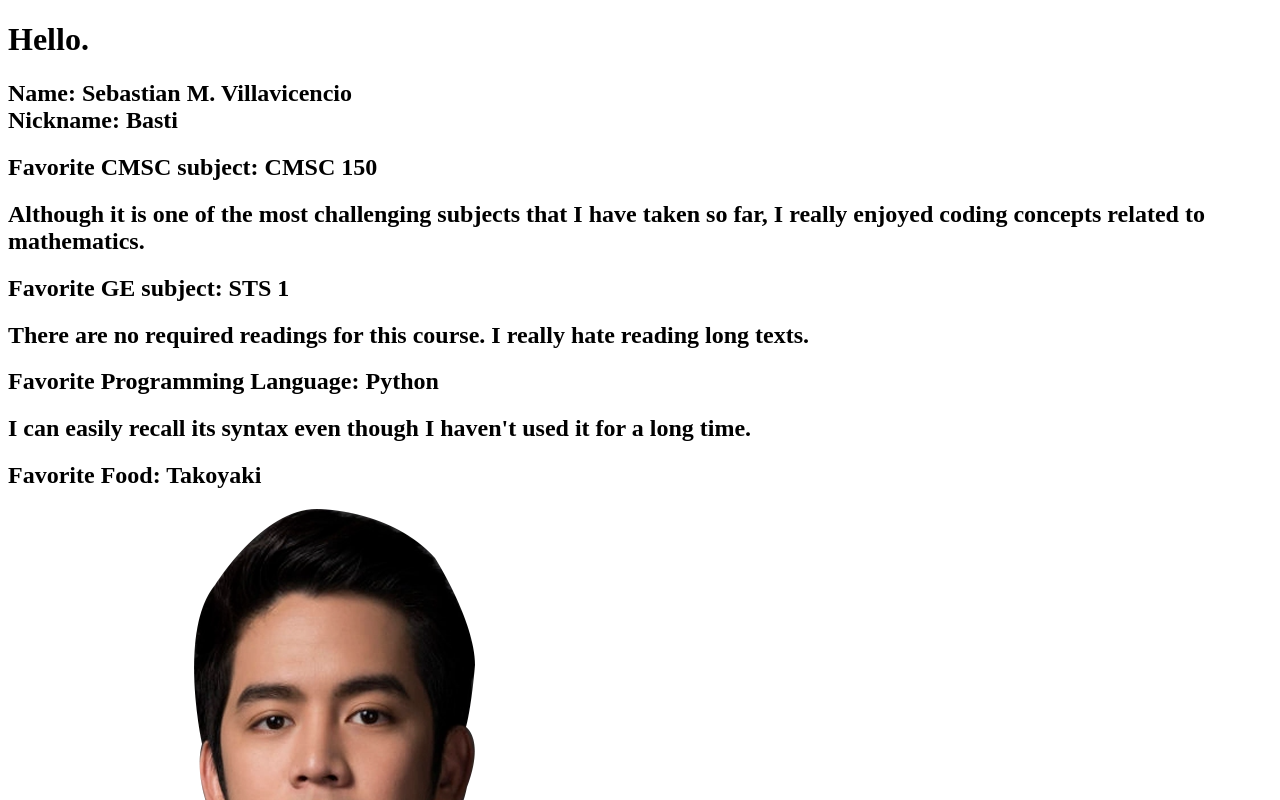
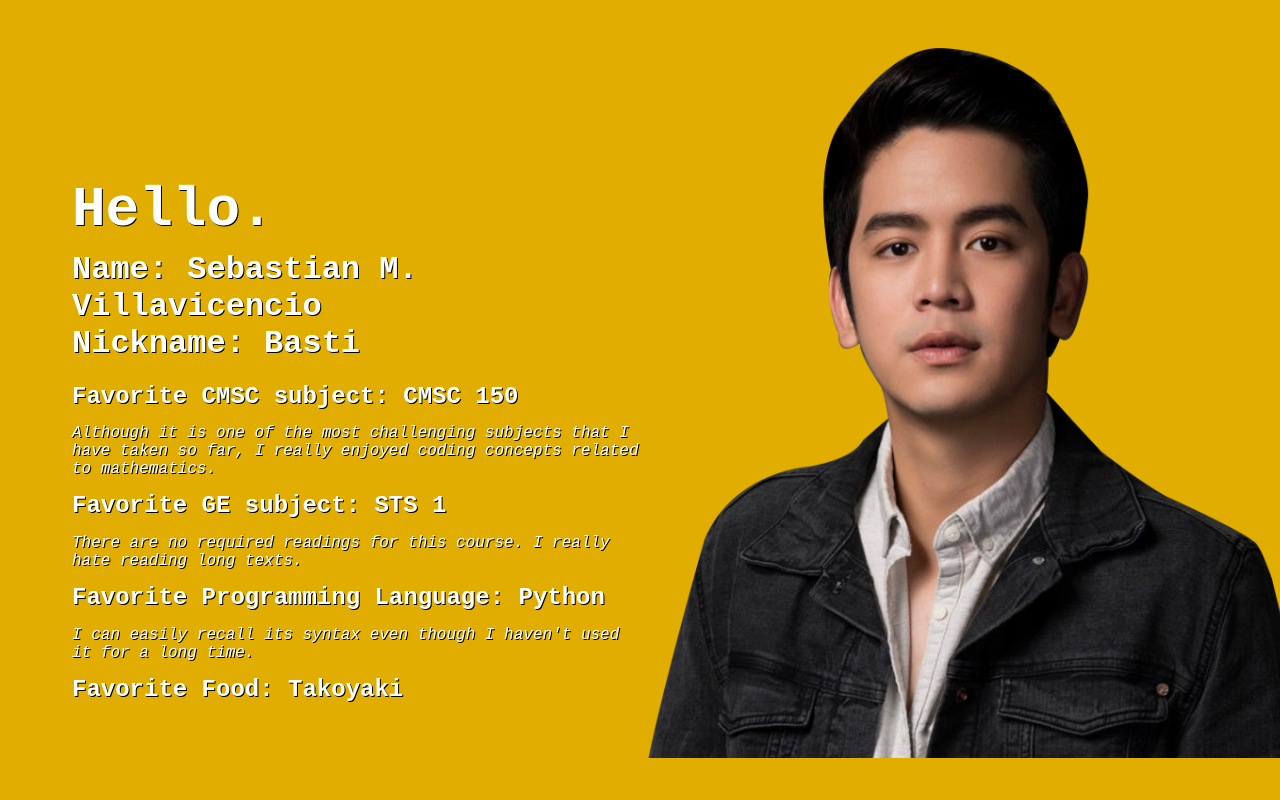
Before and after one commit to smvillavicencio/smvillavicencio.github.io, a plain HTML site: page index.html in a window 1280 px wide. Shown: the top 800 px of the page. Drawn offline with Linux system fonts and the light colour scheme.

Commit message:
Added style.css

```diff
--- a/index.html
+++ b/index.html
@@ -2,23 +2,24 @@
 <html>
     <head>
         <title>Sebastian M. Villavicencio</title>
+        <link rel="stylesheet" type="text/css" href="style.css">
     </head>
     <body>
         <div class="page-container">
             <div class="content-container">
                 <div class="text-col">
-                    <h1>Hello.</h1>
-                    <h2>
+                    <h1 class="hello">Hello.</h1>
+                    <h2 class="name">
                         Name: Sebastian M. Villavicencio <br>
                         Nickname: Basti
                     </h2>
-                    <h2>Favorite CMSC subject: CMSC 150</h2>
-                    <h2>Although it is one of the most challenging subjects that I have taken so far, I really enjoyed coding concepts related to mathematics.</h2>
-                    <h2>Favorite GE subject: STS 1</h2>
-                    <h2>There are no required readings for this course. I really hate reading long texts.</h2>
-                    <h2>Favorite Programming Language: Python</h2>
-                    <h2>I can easily recall its syntax even though I haven't used it for a long time.</h2>
-                    <h2>Favorite Food: Takoyaki</h2>
+                    <h2 class="question">Favorite CMSC subject: CMSC 150</h2>
+                    <h2 class="answer">Although it is one of the most challenging subjects that I have taken so far, I really enjoyed coding concepts related to mathematics.</h2>
+                    <h2 class="question">Favorite GE subject: STS 1</h2>
+                    <h2 class="answer">There are no required readings for this course. I really hate reading long texts.</h2>
+                    <h2 class="question">Favorite Programming Language: Python</h2>
+                    <h2 class="answer">I can easily recall its syntax even though I haven't used it for a long time.</h2>
+                    <h2 class="question">Favorite Food: Takoyaki</h2>
                 </div>
                 <div class="image-col">
                     <img class="image-basti" src="basti.png" alt="Sebastian Villavicencio"/>
--- /dev/null
+++ b/style.css
@@ -0,0 +1,43 @@
+html{
+    background-color: #E1AD01;
+    color: white;
+    position: fixed;
+    height: 100%;
+    font-family: monospace;
+}
+.content-container{
+    display: flex;
+    height: 100vh;
+    width: 100vw;
+    padding: 0 5vw 0 5vw;
+}
+.text-col{
+    margin-top: 20vh;
+    height: 60vh;
+    width:  45vw;
+
+    text-shadow: 1px 1px black;
+}
+.image-basti{
+    margin-top: 5vh;
+    width: 50vw;
+}
+.hello{
+    font-weight: 900;
+    font-size:7vh;
+    line-height: 1vh;
+}
+.name{
+    font-weight: 700;
+    font-size: 4vh;
+}
+.question{
+    font-weight: 700;
+    font-size: 3vh;
+    line-height: 2vh;
+}
+.answer{
+    font-weight: 100;
+    font-size: 2vh;
+    font-style: oblique;
+}
```
